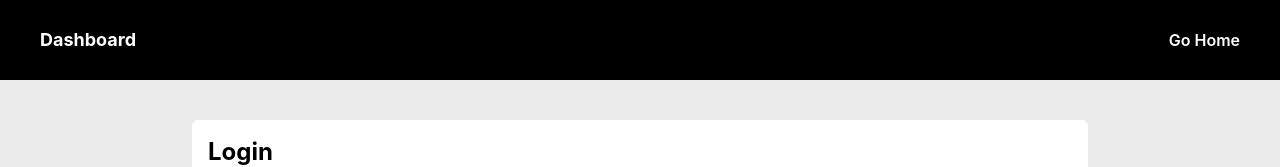
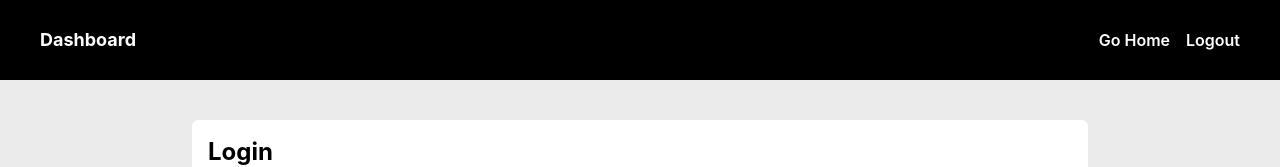
Before and after one commit to janimaenpaa/atkins-jobboard, a Next.js app: page /admin/login in a window 1280 px wide. Shown: the top 167 px of the page. Built offline with nearby package versions, Linux system fonts and the light colour scheme.

Commit message:
Add logout option to Admin nav

```diff
--- a/components/AdminNavigation/AdminNavigation.tsx
+++ b/components/AdminNavigation/AdminNavigation.tsx
@@ -1,17 +1,29 @@
 import Link from "next/link";
+import { useRouter } from "next/router";
+import { POST } from "../../lib/api";
 
 type Props = {};
 
 const Navigation = (props: Props) => {
+  const router = useRouter();
+
+  const handleLogout = async () => {
+    await POST("/logout", {});
+    router.push("/admin/login")
+  };
+
   return (
     <div className="flex sticky items-center justify-between bg-black h-16 w-full text-white p-10">
       <Link href="/admin">
         <a className="text-lg font-bold">Dashboard</a>
       </Link>
-      <div>
+      <div className="flex">
         <Link href="/">
           <a className="font-semibold ml-4">Go Home</a>
         </Link>
+        <button className="font-semibold ml-4" onClick={handleLogout}>
+          Logout
+        </button>
       </div>
     </div>
   );
```
